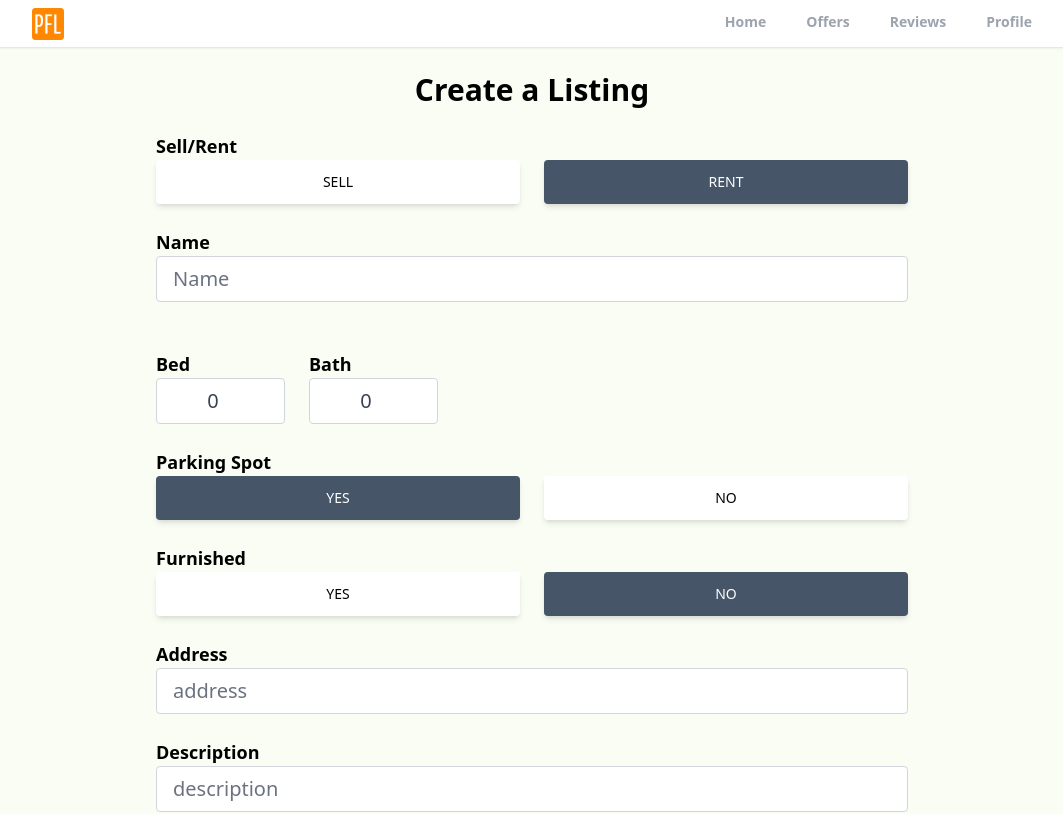
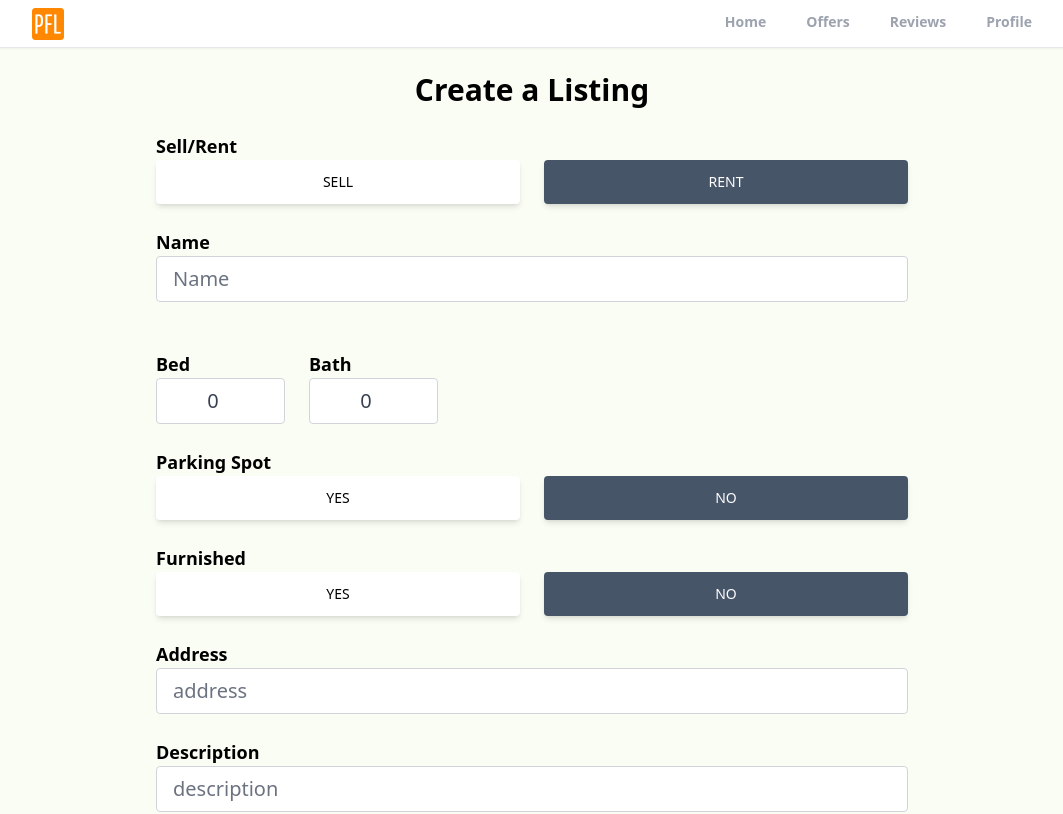
Before and after one commit to UzairVawda/ParkForLess, a React (Create React App) app: page /create-listing in a window 1280 px wide. Shown: the top 814 px of the page, without its empty margins (108-1171 px from the left). Built offline with nearby package versions, Linux system fonts and the light colour scheme; no server answers; sample sign-in values are in the browser's storage.

Commit message:
listing functionality

```diff
--- a/package.json
+++ b/package.json
@@ -14,6 +14,7 @@
     "react-router-dom": "^6.7.0",
     "react-scripts": "5.0.1",
     "react-toastify": "^9.1.1",
+    "uuid": "^9.0.0",
     "web-vitals": "^2.1.4"
   },
   "scripts": {
--- a/src/pages/CreateListing.jsx
+++ b/src/pages/CreateListing.jsx
@@ -1,25 +1,153 @@
 import React, { useState } from "react";
+import { toast } from "react-toastify";
+import Spinner from "../components/Spinner";
+import { getAuth } from "firebase/auth";
+import {
+  getStorage,
+  ref,
+  uploadBytesResumable,
+  getDownloadURL,
+} from "firebase/storage";
+import { db } from "../Firebase";
+import { v4 as uuidv4 } from "uuid";
+import { addDoc, collection, serverTimestamp } from "firebase/firestore";
+import { useNavigate } from "react-router";
 
 export default function CreateListing() {
+  const navigate = useNavigate();
+  const auth = getAuth();
   const [formData, setFormData] = useState({
     type: "rent",
     name: "",
     bedrooms: 0,
     bathrooms: 0,
-    parking: true,
+    parking: false,
     furnished: false,
     address: "",
     description: "",
-    offer: true,
+    offer: false,
     regularPrice: "1",
     discountedPrice: "1",
+    latitude: 0,
+    longitude: 0,
+    images: {},
   });
-  function handleChange(e) {}
+
+  const [geoLocationApiEnabled, setGeoLocationApiEnabled] = useState(true);
+  const [loading, setLoading] = useState(false);
+  function handleChange(e) {
+    const { name, value, files } = e.target;
+    let boolCheck = null;
+    if (value === "true") boolCheck = true;
+    if (value === "false") boolCheck = false;
+    if (files) {
+      setFormData((prevVal) => ({
+        ...prevVal,
+        images: files,
+      }));
+    }
+    if (!files) {
+      setFormData((prevVal) => ({
+        ...prevVal,
+        [name]: boolCheck ?? value,
+      }));
+    }
+  }
+
+  async function submitListing(e) {
+    e.preventDefault();
+    setLoading(true);
+    if (+formData.discountedPrice >= +formData.regularPrice) {
+      setLoading(false);
+      toast.error("Discounted price needs to be less than regular price");
+      return;
+    }
+    let geolocation = {};
+    let location;
+    if (geoLocationApiEnabled) {
+      const response = await fetch(
+        `https://maps.googleapis.com/maps/api/geocode/json?address=${formData.address}&key=${process.env.REACT_APP_GEOCODING_API_KEY}`
+      );
+      const data = await response.json();
+      console.log(data);
+      geolocation.lat = data.results[0]?.geometry.location.lat ?? 0;
+      geolocation.lng = data.results[0]?.geometry.location.lng ?? 0;
+
+      location = data.status === "ZERO_RESULTS" && undefined;
+
+      if (location === undefined) {
+        setLoading(false);
+        toast.error("please enter a correct address");
+        return;
+      }
+    }
+
+    async function storeImage(image) {
+      return new Promise((resolve, reject) => {
+        const storage = getStorage();
+        const filename = `${auth.currentUser.uid}-${image.name}-${uuidv4()}`;
+        const storageRef = ref(storage, filename);
+        const uploadTask = uploadBytesResumable(storageRef, image);
+        uploadTask.on(
+          "state_changed",
+          (snapshot) => {
+            const progress =
+              (snapshot.bytesTransferred / snapshot.totalBytes) * 100;
+            console.log("Upload is " + progress + "% done");
+            switch (snapshot.state) {
+              case "paused":
+                console.log("Upload is paused");
+                break;
+              case "running":
+                console.log("Upload is running");
+                break;
+              default:
+                break;
+            }
+          },
+          (error) => {
+            reject(error);
+          },
+          () => {
+            getDownloadURL(uploadTask.snapshot.ref).then((downloadURL) => {
+              resolve(downloadURL);
+            });
+          }
+        );
+      });
+    }
+    const imgUrls = await Promise.all(
+      [...formData.images].map((image) => storeImage(image))
+    ).catch((error) => {
+      setLoading(false);
+      toast.error("Images not uploaded");
+      return;
+    });
+
+    const copyFormData = {
+      ...formData,
+      imgUrls,
+      geolocation,
+      timestamp: serverTimestamp(),
+    };
+    delete copyFormData.images;
+    !copyFormData.offer && delete copyFormData.discountedPrice;
+    delete formData.latitude;
+    delete formData.longitude;
+    const docRef = await addDoc(collection(db, "listings"), copyFormData);
+    setLoading(false);
+    toast.success("Listing Created!");
+    navigate(`/category/${formData.type}/${docRef.id}`);
+  }
+
+  if (loading) {
+    return <Spinner />;
+  }
 
   return (
     <main className="max-w-3xl px-2 mb-5 mx-auto">
       <h1 className="text-3xl text-center mt-6 font-bold">Create a Listing</h1>
-      <form>
+      <form onSubmit={submitListing}>
         <p className="text-lg mt-6 font-semibold">Sell/Rent</p>
         <div className="flex">
           <button
@@ -31,6 +159,7 @@ export default function CreateListing() {
             type="button"
             value="sell"
             onClick={handleChange}
+            name="type"
           >
             Sell
           </button>
@@ -43,6 +172,7 @@ export default function CreateListing() {
             type="button"
             value="rent"
             onClick={handleChange}
+            name="type"
           >
             Rent
           </button>
@@ -77,8 +207,8 @@ export default function CreateListing() {
             <p className="text-lg mt-6 font-semibold">Bath</p>
             <input
               type="number"
-              name="bedrooms"
-              value={formData.bedrooms}
+              name="bathrooms"
+              value={formData.bathrooms}
               onChange={handleChange}
               min="0"
               max="50"
@@ -98,6 +228,7 @@ export default function CreateListing() {
             type="button"
             value={true}
             onClick={handleChange}
+            name="parking"
           >
             Yes
           </button>
@@ -110,6 +241,7 @@ export default function CreateListing() {
             type="button"
             value={false}
             onClick={handleChange}
+            name="parking"
           >
             No
           </button>
@@ -138,7 +270,7 @@ export default function CreateListing() {
             type="button"
             value={false}
             onClick={handleChange}
-            name="unfurnished"
+            name="furnished"
           >
             No
           </button>
@@ -153,6 +285,36 @@ export default function CreateListing() {
           placeholder="address"
           className="w-full px-4 py-2 text-xl text-gray-700 bg-white border border-gray-300 rounded transition duration-150 ease-in-out focus:text-gray-700 focus:bg-white focus:border-slate-600"
         />
+        {!geoLocationApiEnabled && (
+          <div className="flex space-x-6 justify-start mb-6">
+            <div>
+              <p className="text-lg mt-6 font-semibold">Latitude</p>
+              <input
+                type="number"
+                onChange={handleChange}
+                name="latitude"
+                value={formData.latitude}
+                required
+                className="w-full px-4 py-2 text-xl text-gray-700 bg-white border border-gray-300 rounded transition duration-150 ease-in-out focus:text-gray-700 focus:bg-white focus:border-slate-600 text-center"
+                min="-90"
+                max="90"
+              />
+            </div>
+            <div>
+              <p className="text-lg mt-6 font-semibold">Longitude</p>
+              <input
+                type="number"
+                onChange={handleChange}
+                name="longitude"
+                value={formData.longitude}
+                required
+                className="w-full px-4 py-2 text-xl text-gray-700 bg-white border border-gray-300 rounded transition duration-150 ease-in-out focus:text-gray-700 focus:bg-white focus:border-slate-600 text-center"
+                min="-180"
+                max="180"
+              />
+            </div>
+          </div>
+        )}
         <p className="text-lg mt-6 font-semibold">Description</p>
         <input
           type="textarea"
@@ -252,8 +414,8 @@ export default function CreateListing() {
           type="submit"
           className="mb-6 w-full px-7 py-3 bg-emerald-400 text-white font-bold text-medium uppercase rounded shadow-md hover:bg-emerald-500 hover:shadow-lg focus:bg-emerald-500 focus:shadow-lg active:bg-emerald-500 active:shadow-lg transition duration-150 ease-in-out"
         >
-					Create Listing
-				</button>
+          Create Listing
+        </button>
       </form>
     </main>
   );
```
Also changed, not shown: 1 other file (tests, documents, lock files or other folders).
